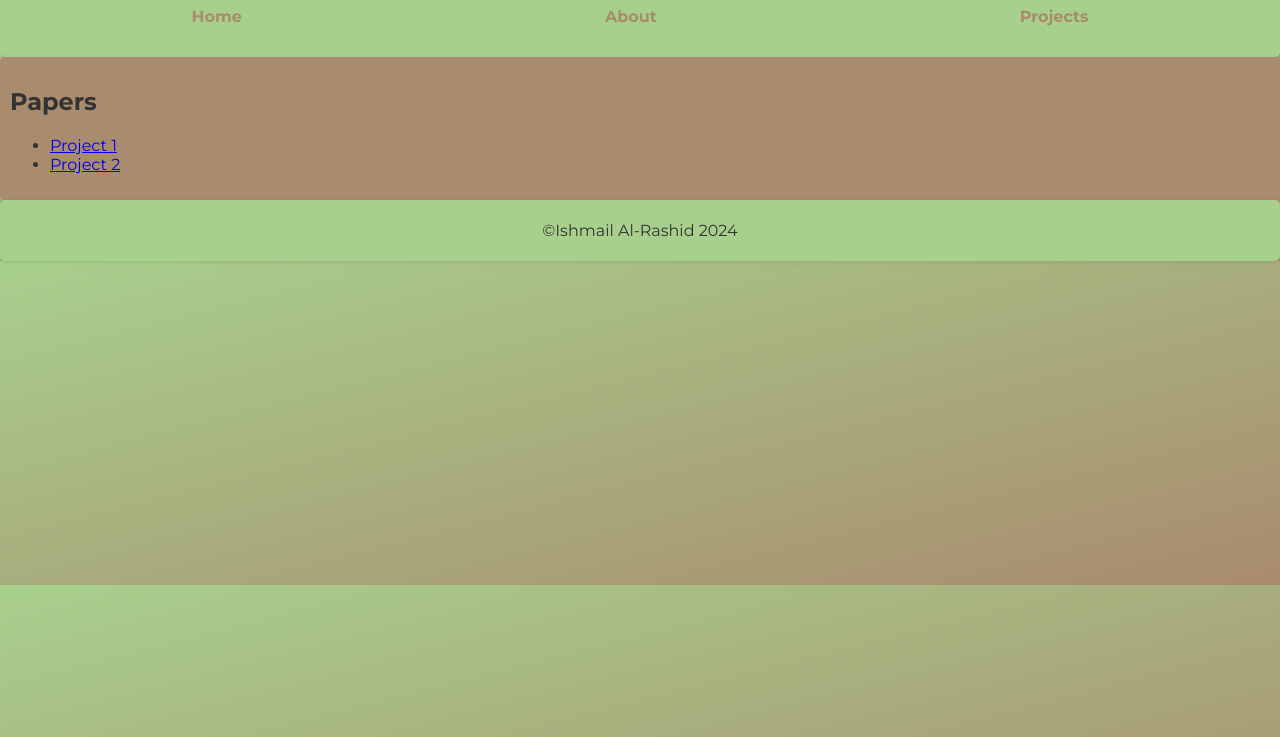
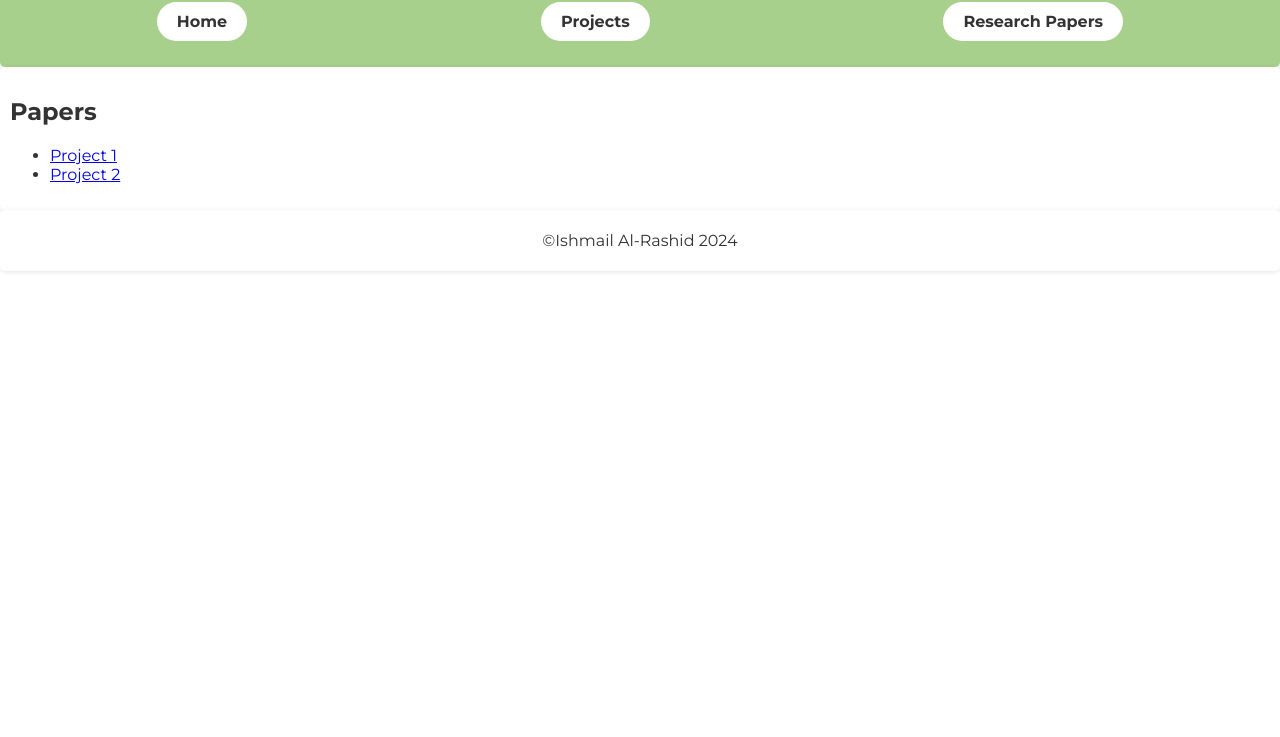
Before and after one commit to ish-121/ish-121.github.io, a plain HTML site: page papers.html in a window 1280 px wide. Shown: the part 63-800 px from the top of the page. Drawn offline with Linux system fonts and the light colour scheme.

Commit message:
updated style with buttons

```diff
--- a/css/styles.css
+++ b/css/styles.css
@@ -3,7 +3,7 @@
 
 body {
     font-family: 'Montserrat', sans-serif;
-    background: linear-gradient(to bottom right, #a8d08d, #a98b6d);
+    background: #fff;
     margin: 0;
     padding: 0;
     font-weight: 400;
@@ -26,7 +26,8 @@ body {
     margin-top: 5x;
   }
 
-  header nav ul {
+  /* Styling for navigation buttons */
+header nav ul {
     list-style-type: none;
     padding: 0;
     display: flex;
@@ -34,27 +35,36 @@ body {
   }
 
   header nav ul li {
-    padding: 5px;
-    border-radius: 5px;
+    padding: 10px;
   }
 
   header nav ul li a {
     text-decoration: none;
-    color: #a98b6d;
     font-weight: 700;
-    border-radius: 5px;
-    padding: 5px;
-    transition: background-color 0.3s;  /* Smooth transition */
+    padding: 10px 20px;
+    border-radius: 20px;
+    background-color: #fff;  /* Default color */
+    color: #333;
+    transition: background-color 0.3s, color 0.3s;  /* Smooth transition for hover */
   }
 
+  /* Hover effect for buttons */
   header nav ul li a:hover {
-    background-color: #a8d08d;  /* Matcha green on hover */
+    background-color: #a8d08d;  /* Matcha green */
+    color: #fff;
   }
+
+  /* Active page styling */
+  header nav ul li a.active {
+    background-color: #a98b6d;  /* Coffee brown */
+    color: #fff;
+  }
+
 
   section {
     padding: 10px;
     border-radius: 5px;
-    background-color: #a98b6d;
+    background-color: #fff;
     box-shadow: 0 1px 5px rgba(0, 0, 0, 0.1);
   }
 
@@ -62,7 +72,7 @@ body {
     text-align: center;
     padding: 5px 10px;
     border-radius: 5px;
-    background-color: #a8d08d;
+    background-color: #fff;
     box-shadow: 0 1px 5px rgba(0, 0, 0, 0.1);
     color: #333;
   }
--- a/js/main.js
+++ b/js/main.js
@@ -27,3 +27,17 @@ document.addEventListener('DOMContentLoaded', function () {
   document.querySelector('#scroll-top').addEventListener('click', function () {
     window.scrollTo({ top: 0, behavior: 'smooth' });
   });
+
+  document.addEventListener('DOMContentLoaded', function () {
+    const currentPath = window.location.pathname;
+    const navLinks = document.querySelectorAll('header nav ul li a');
+
+    navLinks.forEach(link => {
+      const href = link.getAttribute('href');
+
+      // If the href matches the current path, add the "active" class
+      if (currentPath.includes(href)) {
+        link.classList.add('active');
+      }
+    });
+  });
--- a/papers.html
+++ b/papers.html
@@ -11,8 +11,8 @@
     <nav>
       <ul>
         <li><a href="index.html">Home</a></li>
-        <li><a href="about.html">About</a></li>
         <li><a href="projects.html">Projects</a></li>
+        <li><a href="papers.html">Research Papers</a></li>
       </ul>
     </nav>
   </header>
```
Also changed, not shown: index.html (+2 -2 lines), projects.html (+1 -1 lines).
